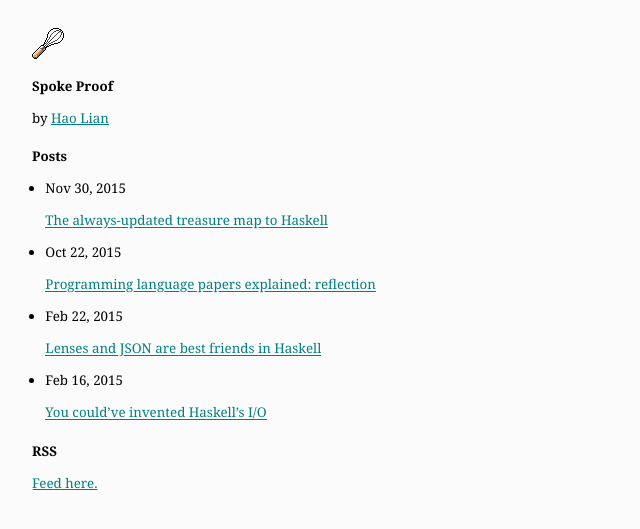
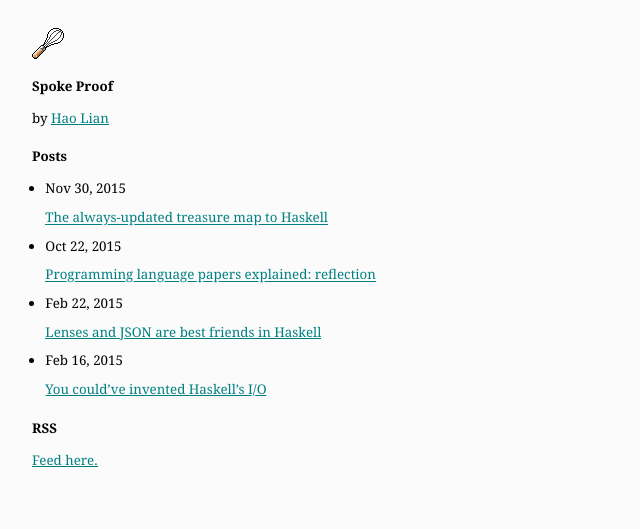
Before and after one commit to hlian/hao.codes, a Jekyll site: the page built from index.html, in a window 1280 px wide. Shown: the top 529 px of the page, without its empty margins (0-640 px from the left). Built offline with Jekyll 4.4.1, drawn with Linux system fonts in a browser that asks for light colours; Markdown is read by kramdown in place of the engine named in the settings.

Commit message:
Update _layout.scss

```diff
--- a/_sass/_layout.scss
+++ b/_sass/_layout.scss
@@ -6,6 +6,10 @@
 
 p, ul, ol, pre {
   margin: 1rem 0;
+}
+
+li > p {
+  margin: 0.75rem 0;
 }
 
 ul, ol {
```
